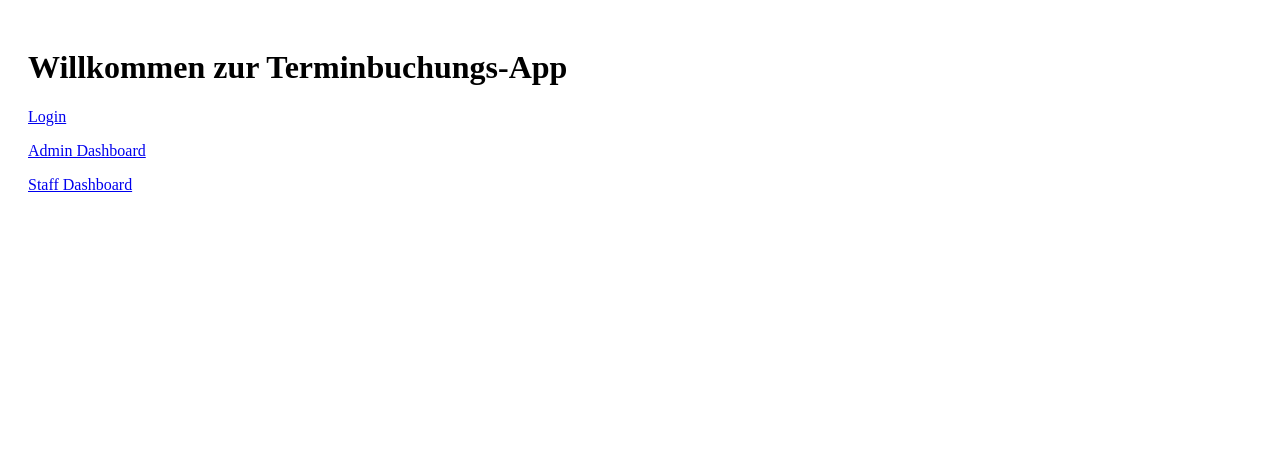
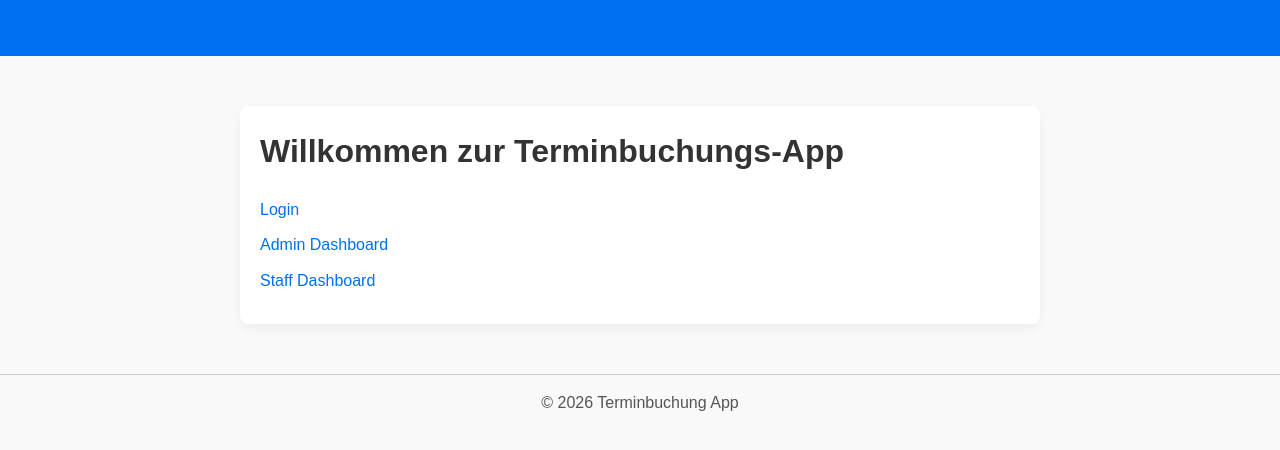
Before and after one commit to emergency-german/termin-buchen, a Next.js app: page / in a window 1280 px wide. Shown: the top 450 px of the page. Built offline with nearby package versions, Linux system fonts and the light colour scheme.

Commit message:
Update layout.tsx

```diff
--- a/app/layout.tsx
+++ b/app/layout.tsx
@@ -1,7 +1,57 @@
-export default function RootLayout({ children }: { children: React.ReactNode }) {
+import './global.css'
+import React from 'react'
+import Link from 'next/link'
+
+export const metadata = {
+  title: 'Terminbuchung',
+  description: 'Web App für Termine, Admin & Mitarbeiter',
+}
+
+export default function RootLayout({
+  children,
+}: {
+  children: React.ReactNode
+}) {
   return (
     <html lang="de">
-      <body>{children}</body>
+      <body>
+        <header style={headerStyle}>
+          <nav style={navStyle}>
+            <Link href="/">Home</Link>
+            <Link href="/login">Login</Link>
+            <Link href="/admin">Admin</Link>
+            <Link href="/staff">Staff</Link>
+          </nav>
+        </header>
+
+        <main>{children}</main>
+
+        <footer style={footerStyle}>
+          &copy; {new Date().getFullYear()} Terminbuchung App
+        </footer>
+      </body>
     </html>
   )
 }
+
+/* Inline-Styles für Header/Footer */
+const headerStyle: React.CSSProperties = {
+  backgroundColor: '#0070f3',
+  color: '#fff',
+  padding: '15px 0',
+  marginBottom: '20px',
+}
+
+const navStyle: React.CSSProperties = {
+  display: 'flex',
+  justifyContent: 'center',
+  gap: '20px',
+}
+
+const footerStyle: React.CSSProperties = {
+  textAlign: 'center',
+  padding: '15px 0',
+  marginTop: '40px',
+  borderTop: '1px solid #ccc',
+  color: '#555',
+}
```
